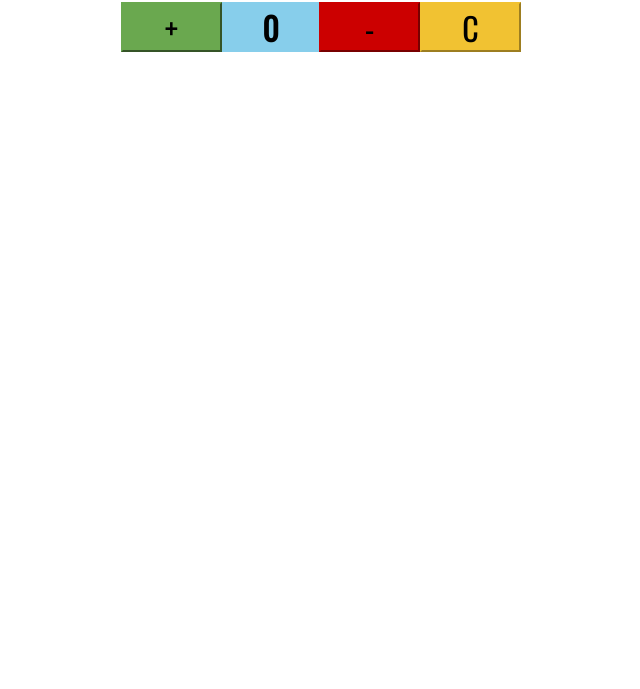
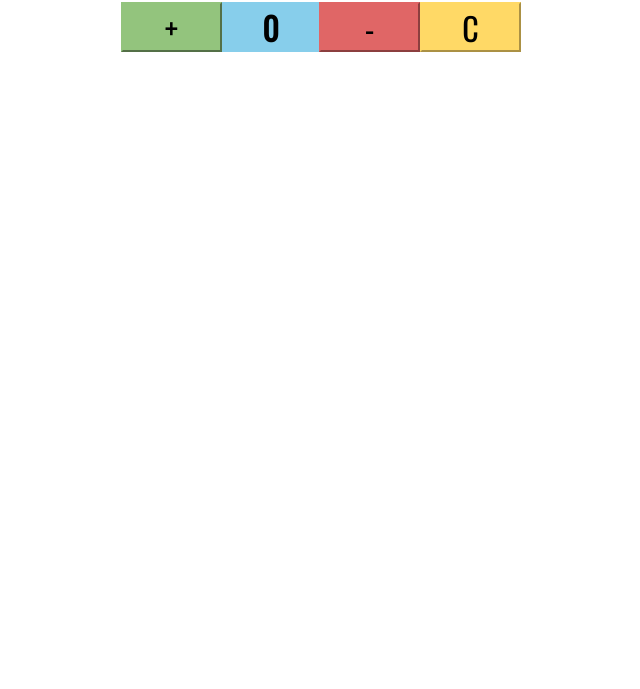
Before and after one commit to nawaphondev/Homework6, a plain HTML site: page index.html in a window 1280 px wide. Shown: the part 111-800 px from the top of the page, without its empty margins (319-959 px from the left). Drawn offline with nearby package versions, Linux system fonts and the light colour scheme.

Commit message:
Update styles.css

```diff
--- a/styles.css
+++ b/styles.css
@@ -38,16 +38,16 @@ button {
 }
 
 .btn-inc {
-  background-color: #6aa84f;
-  border-color: #6aa84f;
+  background-color: #93c47d;
+  border-color: #93c47d;
 }
 
 .btn-dec {
-  background-color: #cc0000;
-  border-color: #cc0000;
+  background-color: #e06666;
+  border-color: #e06666;
 }
 
 .btn-clr {
-  background-color: #f1c232;
-  border-color: #f1c232;
+  background-color: #ffd966;
+  border-color: #ffd966;
 }
```
